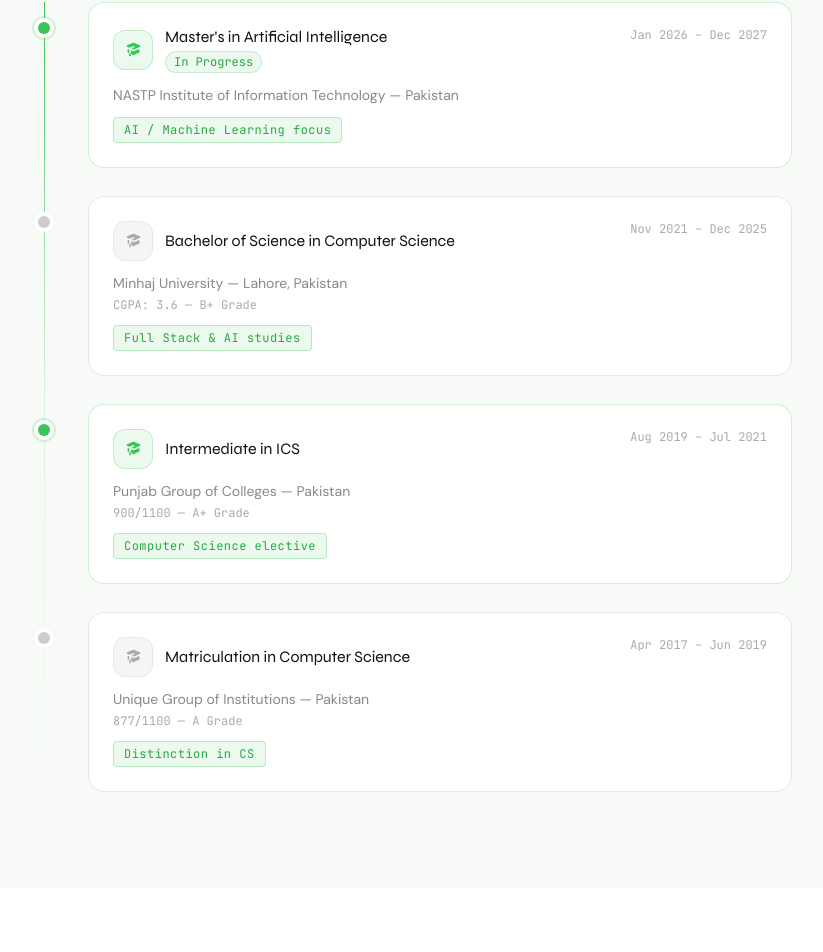
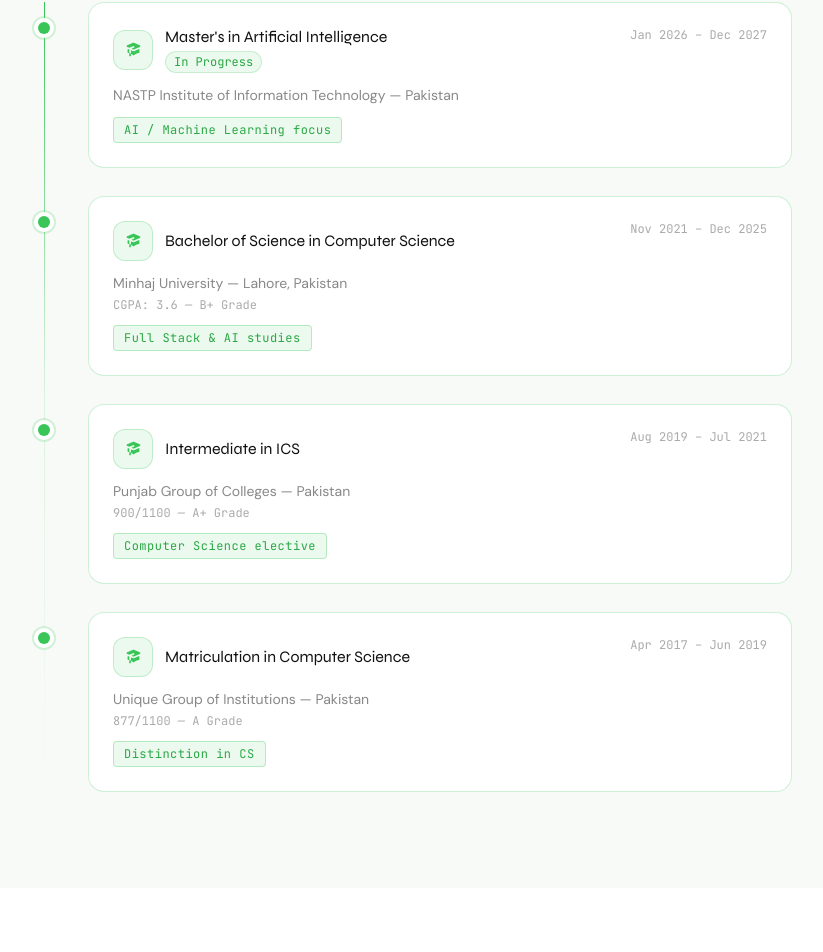
Before and after one commit to AfeefaRehan/My-portfolio-website-, a React (Vite) app: page / in a window 1280 px wide. Shown: the part 1983-2935 px from the top of the page, without its empty margins (232-1055 px from the left). Built offline with nearby package versions, Linux system fonts and the light colour scheme.

Commit message:
Update Education.jsx

```diff
--- a/src/components/Education.jsx
+++ b/src/components/Education.jsx
@@ -15,7 +15,7 @@ export default function Education() {
           <div className="absolute left-5 top-0 bottom-0 w-px" style={{ background: "linear-gradient(to bottom, #39C557, rgba(57,197,87,0.15), transparent)" }} />
           <motion.div variants={staggerContainer} initial="hidden" whileInView="visible" viewport={viewportOnce} className="space-y-7">
             {education.map((edu, i) => {
-              const isGreen = i % 2 === 0;
+              const isGreen = true;
               return (
                 <motion.div key={i} variants={fadeLeft} className="relative pl-16">
                   <div className="absolute left-[14px] top-5" style={{ ...(isGreen ? { } : {}) }}>
```
